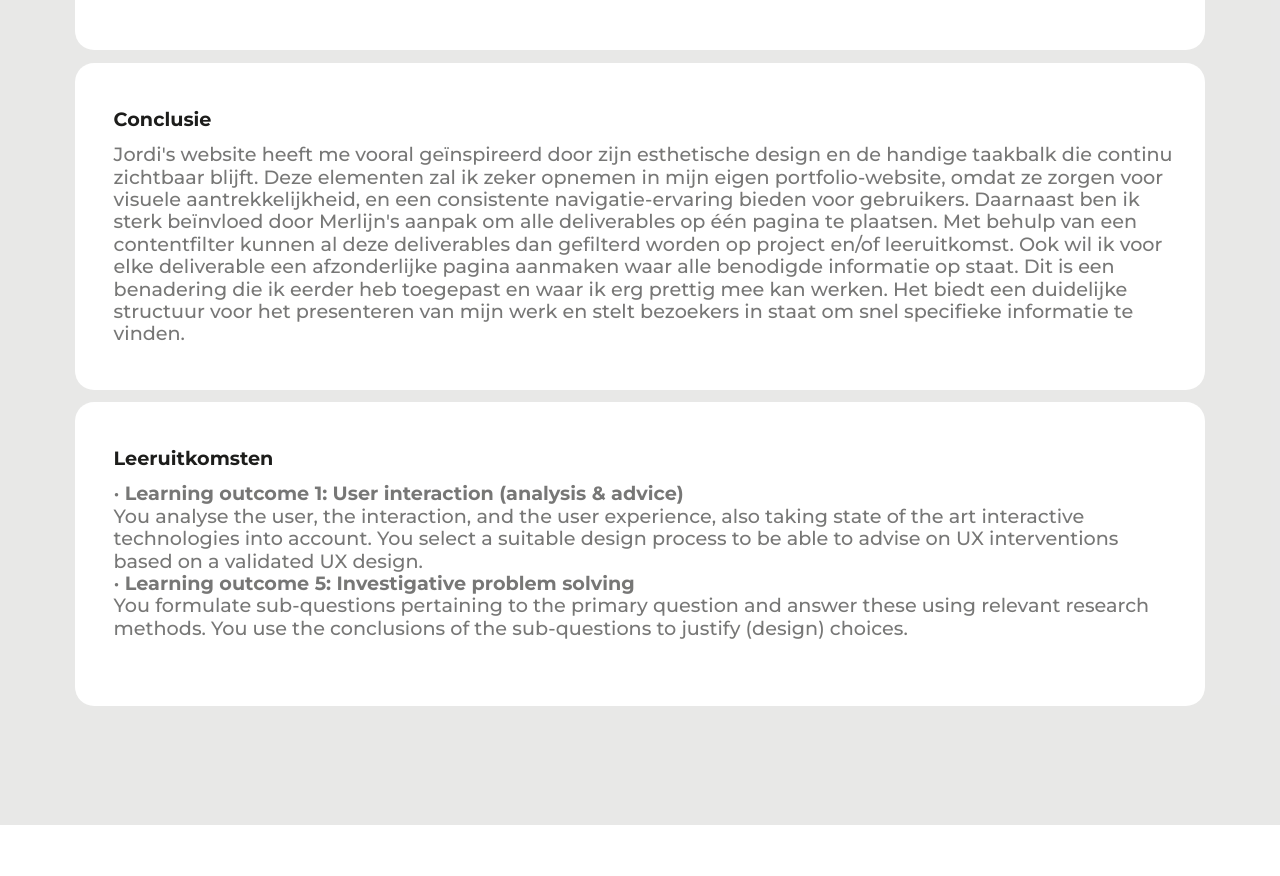
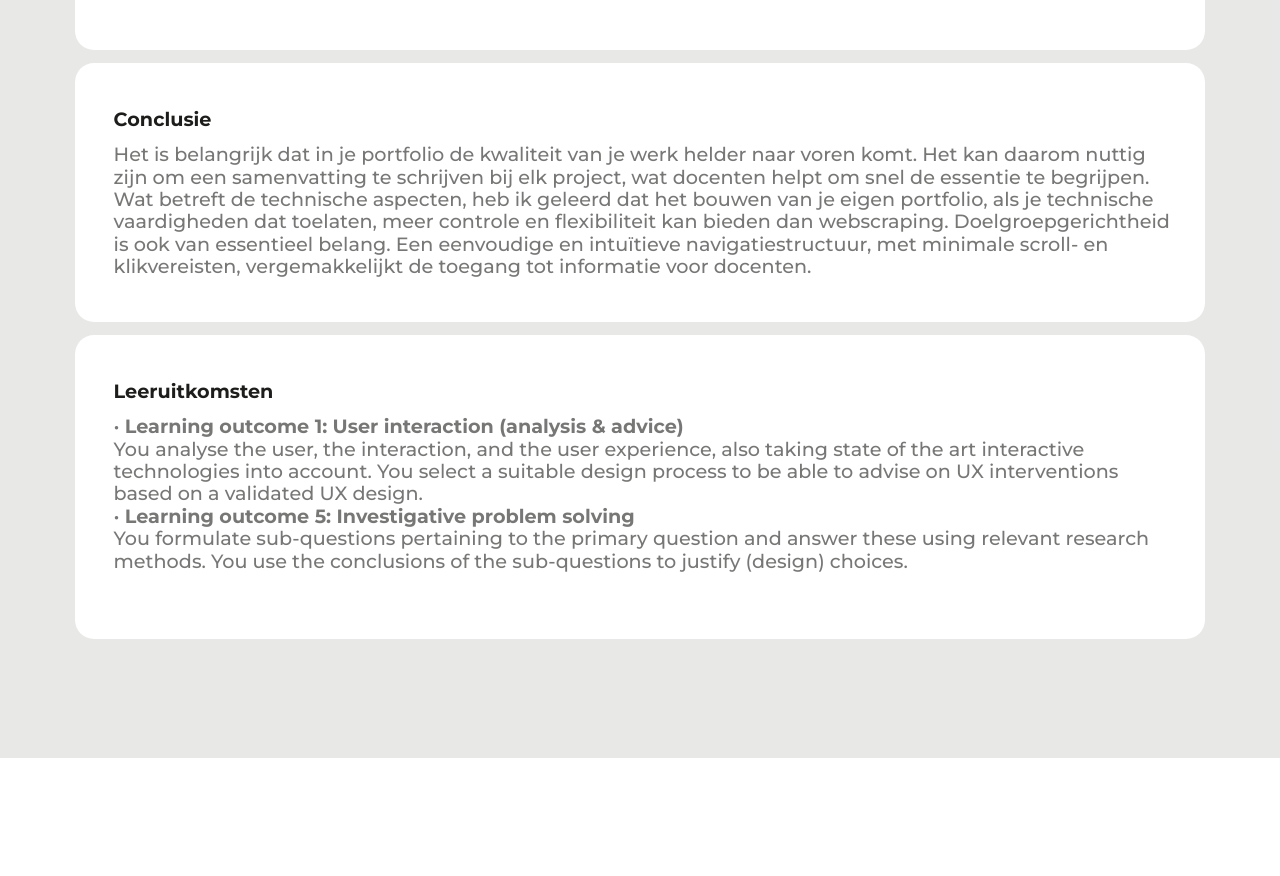
Before and after one commit to metteghijsen/semester6-website, a Nuxt app in the folder frontend/: page /deliverable/interview in a window 1280 px wide. Shown: the part 820-1696 px from the top of the page. Built offline with nearby package versions, Linux system fonts and the light colour scheme.

Commit message:
Fix: Wrong conclusion

```diff
--- a/frontend/pages/deliverable/interview.vue
+++ b/frontend/pages/deliverable/interview.vue
@@ -27,8 +27,14 @@
           </div>
         </UiTextbox>
         <UiTextbox title="Conclusie">
-          Jordi's website heeft me vooral geïnspireerd door zijn esthetische design en de handige taakbalk die continu zichtbaar blijft. Deze elementen zal ik zeker opnemen in mijn eigen portfolio-website, omdat ze zorgen voor visuele aantrekkelijkheid, en een consistente navigatie-ervaring bieden voor gebruikers.
-          Daarnaast ben ik sterk beïnvloed door Merlijn's aanpak om alle deliverables op één pagina te plaatsen. Met behulp van een contentfilter kunnen al deze deliverables dan gefilterd worden op project en/of leeruitkomst. Ook wil ik voor elke deliverable een afzonderlijke pagina aanmaken waar alle benodigde informatie op staat. Dit is een benadering die ik eerder heb toegepast en waar ik erg prettig mee kan werken. Het biedt een duidelijke structuur voor het presenteren van mijn werk en stelt bezoekers in staat om snel specifieke informatie te vinden.
+          Het is belangrijk dat in je portfolio de kwaliteit van je werk helder naar voren komt. Het kan
+          daarom nuttig zijn om een samenvatting te schrijven bij elk project, wat docenten
+          helpt om snel de essentie te begrijpen. Wat betreft de technische aspecten, heb
+          ik geleerd dat het bouwen van je eigen portfolio, als je technische vaardigheden
+          dat toelaten, meer controle en flexibiliteit kan bieden dan webscraping.
+          Doelgroepgerichtheid is ook van essentieel belang. Een eenvoudige en intuïtieve
+          navigatiestructuur, met minimale scroll- en klikvereisten, vergemakkelijkt de
+          toegang tot informatie voor docenten.
         </UiTextbox>
         <UiTextbox title="Leeruitkomsten">
           • <b> Learning outcome 1: User interaction (analysis & advice) </b> <br>
```
